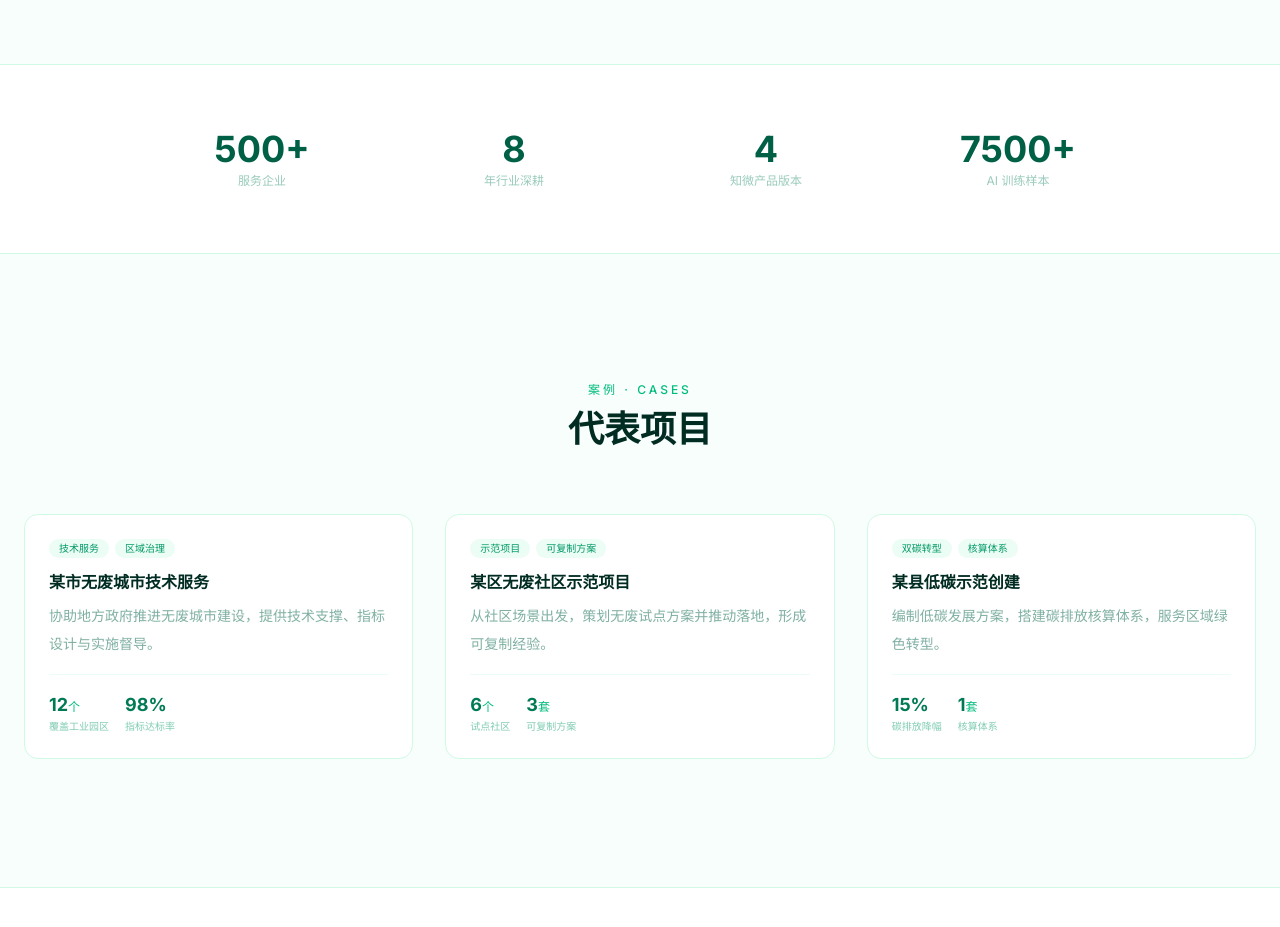
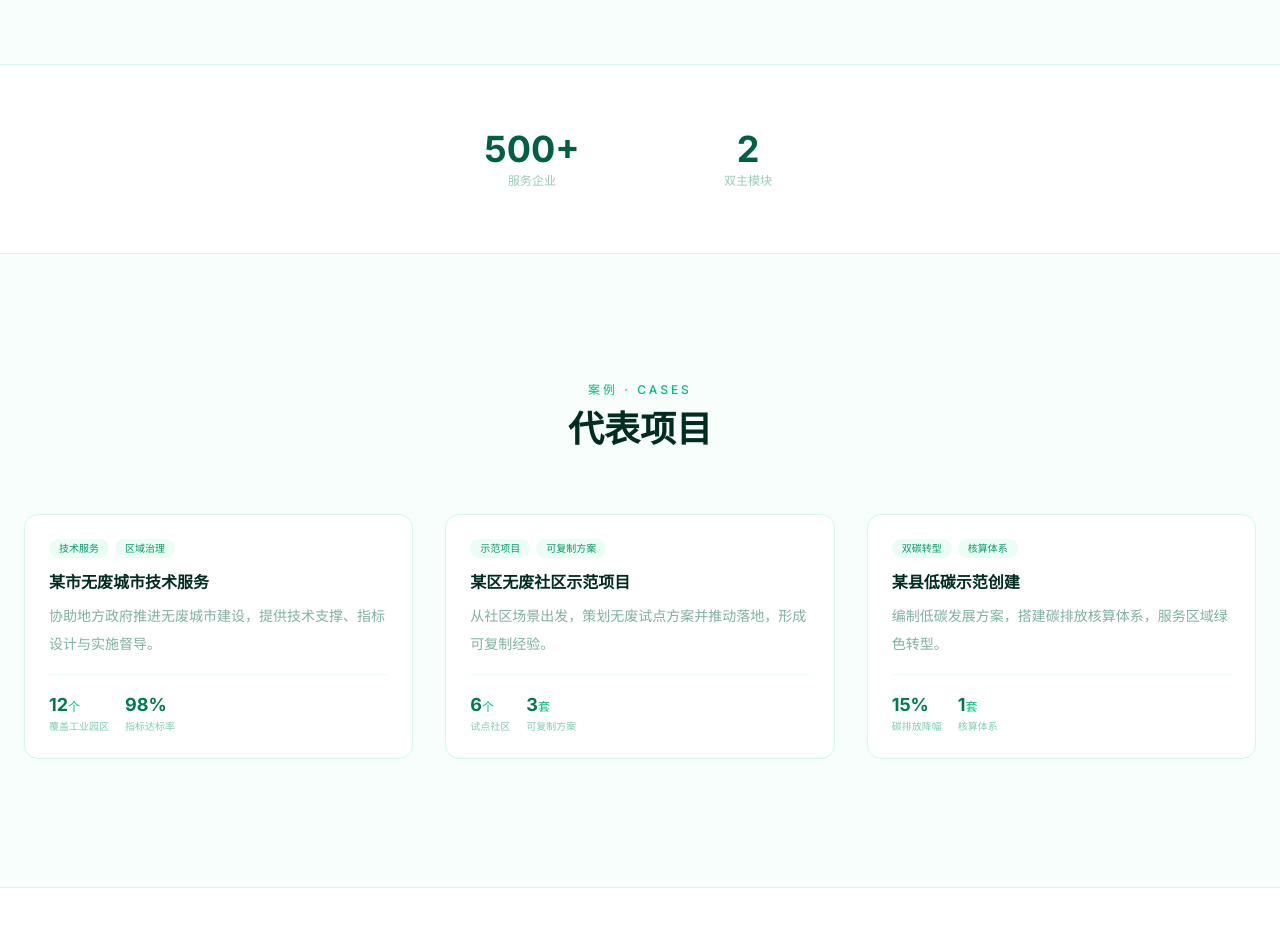
Before and after one commit to tongyatsing/yidian-website, a Next.js app: page / in a window 1280 px wide. Shown: the part 3060-3987 px from the top of the page. Built offline with nearby package versions, Linux system fonts and the light colour scheme.

Commit message:
fix(home): Stats 删除虚标 7500/8年，保留 owner 确认 500+
Co-Authored-By: Claude Opus 4.7 (1M context) <noreply@anthropic.com>

```diff
--- a/src/components/YidianEcoSite.tsx
+++ b/src/components/YidianEcoSite.tsx
@@ -610,13 +610,12 @@ function HomePage({ setPage }: { setPage: (p: string) => void }) {
       </section>
 
       {/* ── Stats ── */}
+      {/* owner-confirmed: 500+ 服务企业（广州市亿点环保有限公司法定代表人口径） */}
       <section className="border-t border-emerald-100 bg-white py-16">
         <div className="mx-auto max-w-5xl px-6">
-          <div className="grid grid-cols-2 gap-8 md:grid-cols-4 text-center">
+          <div className="grid grid-cols-2 gap-12 max-w-sm mx-auto text-center">
             <CountUpStat num={500} suffix="+" label="服务企业" />
-            <CountUpStat num={8} suffix="" label="年行业深耕" />
-            <CountUpStat num={4} suffix="" label="知微产品版本" />
-            <CountUpStat num={7500} suffix="+" label="AI 训练样本" />
+            <CountUpStat num={2} suffix="" label="双主模块" />
           </div>
         </div>
       </section>
```
